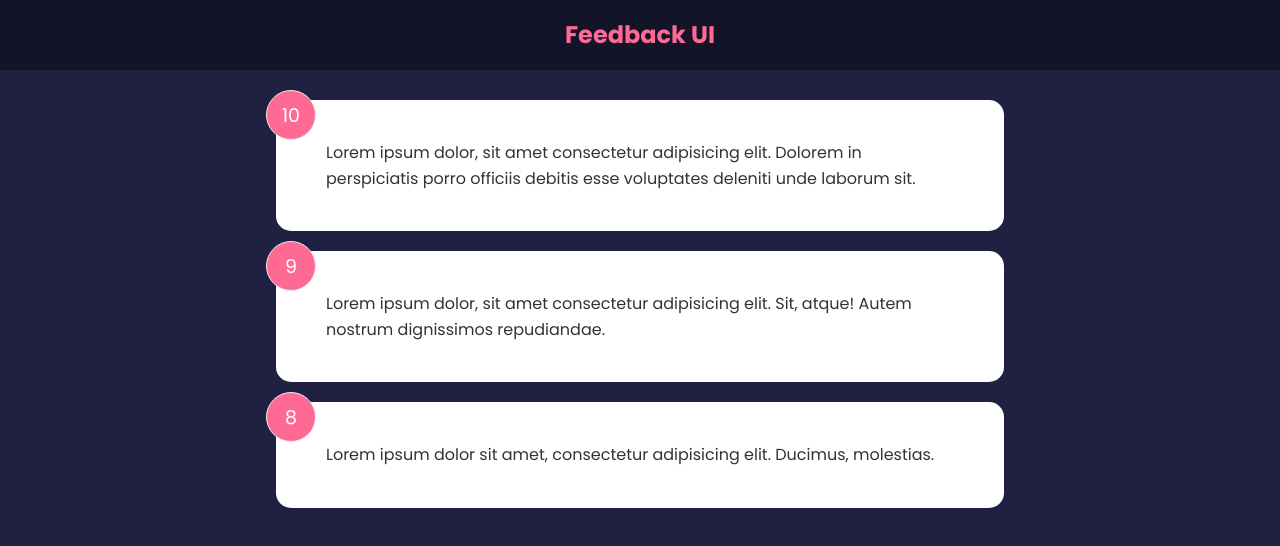
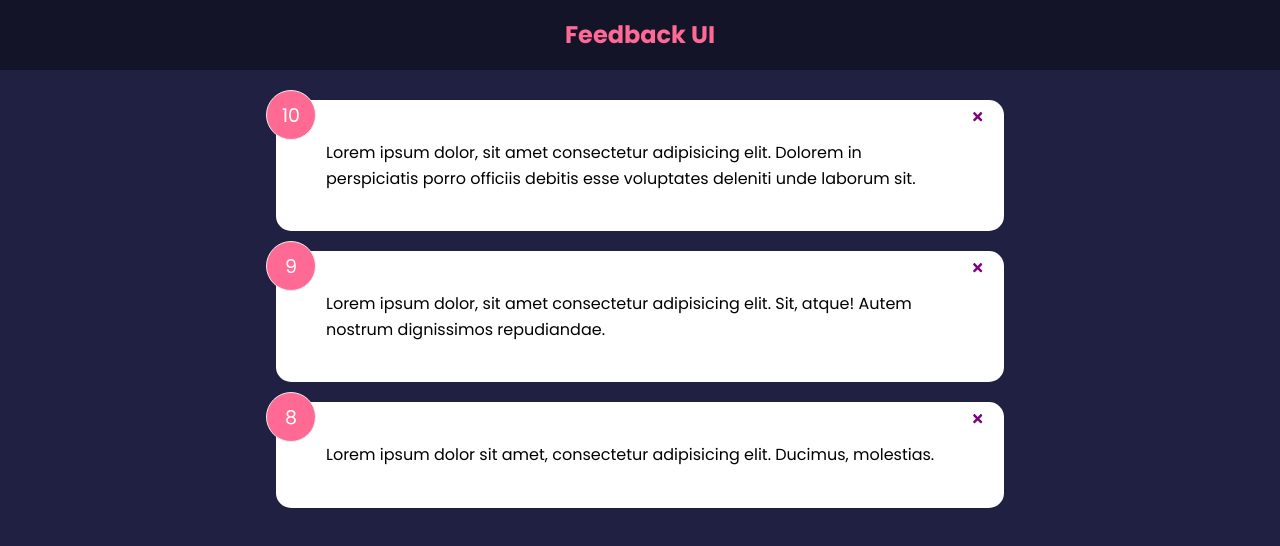
Before and after one commit to VinniC77/React-Feedback-App, a React (Create React App) app: page / in a window 1280 px wide. Shown: the top 546 px of the page. Built offline with nearby package versions, Linux system fonts and the light colour scheme.

Commit message:
Props, useState

```diff
--- a/package.json
+++ b/package.json
@@ -8,6 +8,7 @@
     "@testing-library/user-event": "^13.5.0",
     "react": "^18.2.0",
     "react-dom": "^18.2.0",
+    "react-icons": "^4.4.0",
     "react-scripts": "5.0.1",
     "web-vitals": "^2.1.4"
   },
--- a/src/App.js
+++ b/src/App.js
@@ -7,13 +7,21 @@
     // Here we create a variable and a setVariable that will edit the variable
     const [feedback, setFeedback] = useState(FeedbackData);
 
+    const deleteFeedback = (id) => {
+    // Agora vamos usar o setFeeback, porque o que vem como argumento dessa função agora, irá substituir o que temos em feedback. A ideia é, então, fazer com que o setFeedback receba todas as mensagens de feedback menos a que foi deletada, ou seja, menos a que foi passada como argumento da função deleteFeedback
+        setFeedback(feedback.filter(item => item.id !== id))
+
+    // O filter irá passar por toda a array (de feedbacks) e filtrará (só irá trazer de volta) os itens que forem diferentes da id que foi passada na função deleteFeedback. Porque na função passamos o id que queremos deletar. E tudo isso é jogado de volta para o setFeedback que será mostrado para o usuário.
+
+    }
+
     return (
         <>
         {/* the props passing here (bgcolor and textColor) could be used inside the component, putting it in the parameters */}
         {/* bgColor='green' textColor='yellow'  */}
         <Header />
         <div className="container">
-            <FeedbackList feedback={feedback} />
+            <FeedbackList feedback={feedback} handleDelete={deleteFeedback} />
         </div>
         </>
     )
--- a/src/components/FeedbackItem.jsx
+++ b/src/components/FeedbackItem.jsx
@@ -1,4 +1,9 @@
-const FeedbackItem = ({ item }) => {
+import { FaTimes } from 'react-icons/fa' // fa stans for Font Awesome
+import PropTypes from 'prop-types'
+import Card from './shared/Card'
+// Instead of creating a div and design it, we could grab the Card component (which is already design) and nest the content inside of it
+
+const FeedbackItem = ({ item, handleDelete }) => {
 
     // This is an example on how things work with useState:
     // const handleClick = () => {
@@ -9,12 +14,19 @@
     // }
 
     return (
-        <div className="card">
+        <Card>
             <div className="num-display">{item.rating}</div>
+            <button onClick={() => handleDelete(item.id)} className='close'>
+                <FaTimes color='purple' />
+            </button>
             <div className="text-display">{item.text}</div>
             {/* <button onClick={handleClick}>Click</button> */}
-        </div>
+        </Card>
     )
 }
 
+FeedbackItem.propTypes = {
+    item: PropTypes.object.isRequired
+}
+
 export default FeedbackItem
--- a/src/components/FeedbackList.jsx
+++ b/src/components/FeedbackList.jsx
@@ -1,6 +1,7 @@
+import PropTypes from 'prop-types'
 import FeedbackItem from "./FeedbackItem"
 
-const FeedbackList = ({ feedback }) => {
+const FeedbackList = ({ feedback, handleDelete }) => {
     // console.log(feedback); Always check if the data is correct
     if (!feedback || feedback.length === 0){
         return <p>No Feedback Yet</p>
@@ -9,10 +10,20 @@
     return (
         <div className="feedback-list">
             {feedback.map((item) => (
-                <FeedbackItem key={item.id} item={item}/>
+                <FeedbackItem key={item.id} item={item} handleDelete={handleDelete} />
             ))}
         </div>
     )
 }
 
+FeedbackList.propTypes = {
+    feedback: PropTypes.arrayOf(
+        PropTypes.shape({
+            id: PropTypes.number.isRequired,
+            text: PropTypes.string.isRequired,
+            rating: PropTypes.number.isRequired
+        })
+    )
+}
+
 export default FeedbackList
--- /dev/null
+++ b/src/components/shared/Card.jsx
@@ -0,0 +1,41 @@
+import PropTypes from 'prop-types'
+
+// This Card component will be used to set a design of the card whenever we want to use it in multiple places
+
+
+// Tudo que esta dentro do elemento Card em FeedbackItem é um children do componente Card e pode ser passado pra cá como props para receber o estilo
+const Card = ({ children, reverse }) => {
+    return (
+
+// EXEMPLO DE CONDIÇÃO POR CLASSE. Basicamente estamos dizendo que a classe card sempre estará disponível, mas se reverse for true, então queremos o estilo reverse reverse
+        // <div className={`card ${reverse && 'reverse'}`}>
+        //     {children}
+        // </div>
+
+
+// EXEMPLO DE CONDIÇÃO POR ESTILO. Se preferirmos essa abordagem, não precisamos criar a classe reverse no CSS. Aqui estamos criando uma condição para que quando o reverse for true, backgroundColor e color assumam essas configurações
+        <div className="card" style={{
+            backgroundColor: reverse ? 'rgba(0, 0, 0, 0.4)' : '#FFF',
+            color: reverse ? '#FFF' : 'rgb(0, 0, 0)'
+        }}>{children}</div>
+    )
+}
+
+export default Card
+
+// Now that we've been created the component Card, we have a 'Style Component' and we can wrapped any other element if we want them to have as aspect of a card
+
+// Sobre o reverse -
+// Existe a possibilidade de usar o reverse (que seriam as cores reversas para cor de background e de texto)
+// Existem duas formas de "criar" uma condição para o reverse:
+// 1 - Através da criação de uma classe .reverse no CSS e fazer o condicionamento através de classe
+// 2 - Através de condição de estilo, quando chamamos as configurações, conforme acima
+
+Card.defaultProps = {
+    reverse: false
+}
+
+Card.propTypes = {
+    children: PropTypes.node.isRequired,
+    reverse: PropTypes.bool
+}
```
Also changed, not shown: 1 other file (tests, documents, lock files or other folders).
